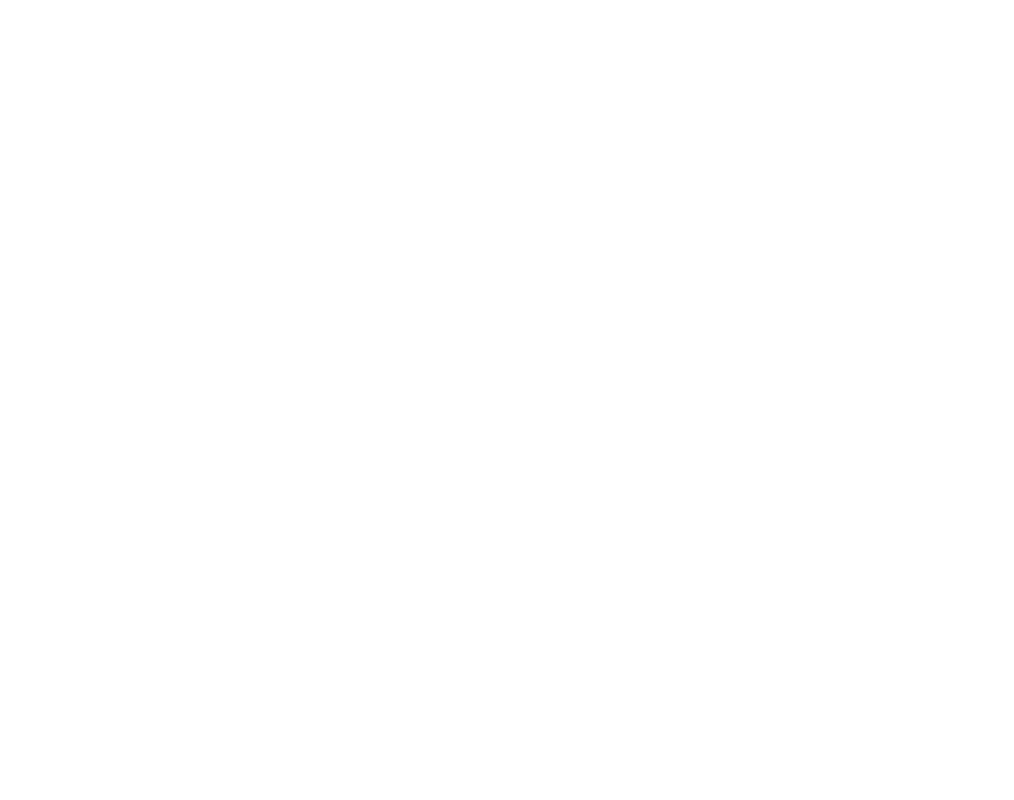
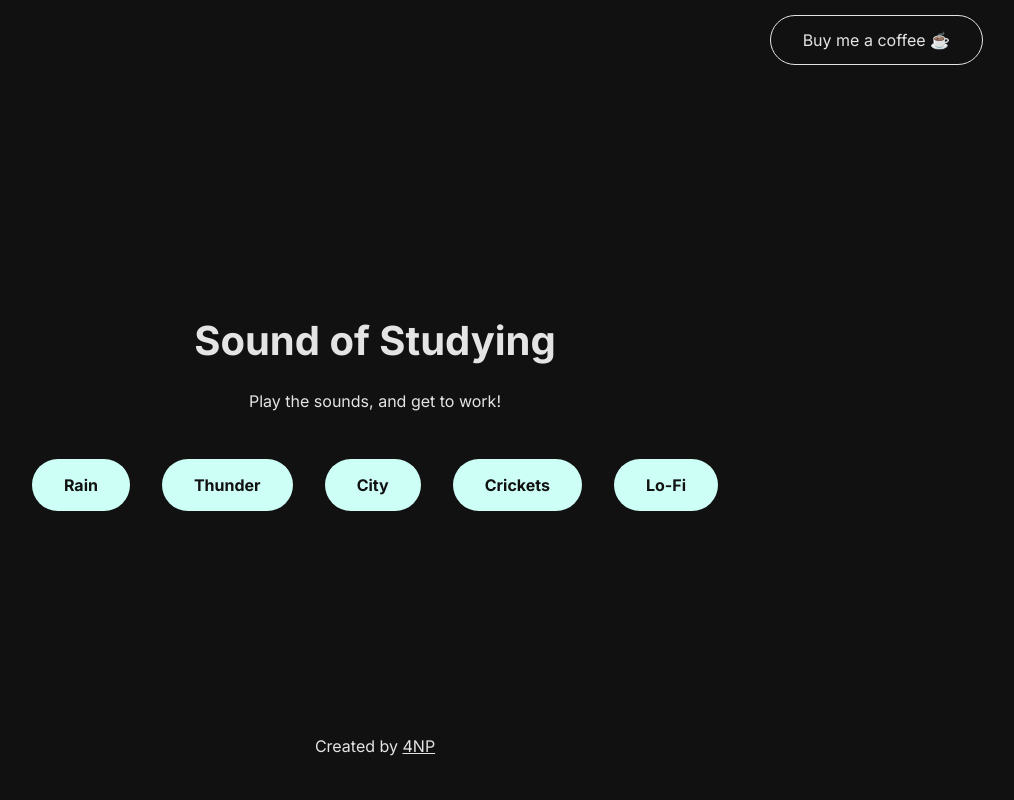
Before and after one commit to 4npdev/soundofstudying, a plain HTML site: page index.html in a window 1280 px wide. Shown: the whole page, without its empty margins (265-1279 px from the left). Drawn offline with Linux system fonts and the light colour scheme; a web font is replaced by a local one.

Commit message:
Finished basic site layout

```diff
--- a/index.html
+++ b/index.html
@@ -6,8 +6,28 @@
     <title>Sound of studying</title>
 
     <link rel="stylesheet" href="style.css">
+    <link href="https://fonts.googleapis.com/css2?family=DM+Mono:ital,wght@0,300;0,400;0,500;1,300;1,400;1,500&family=Inter:ital,opsz,wght@0,14..32,100..900;1,14..32,100..900&display=swap" rel="stylesheet">
 </head>
 <body>
+    <header>
+        <a href="">Buy me a coffee ☕</a>
+    </header>
+    <main>
+        <div class="main-text-area">
+            <h1>Sound of Studying</h1>
+            <p>Play the sounds, and get to work!</p>
+        </div>
+        <div class="btn-area">
+            <button>Rain</button>
+            <button>Thunder</button>
+            <button>City</button>
+            <button>Crickets</button>
+            <button>Lo-Fi</button>
+        </div>
+    </main>
+    <footer>
+        <p>Created by <a href="https://www.4np.dev">4NP</a></p>
+    </footer>
     <script src="script.js"></script>
 </body>
 </html>
--- a/style.css
+++ b/style.css
@@ -0,0 +1,87 @@
+:root {
+    --background: #111111;
+    --text: #e4e4e4;
+    --primary: #cdfff7;
+}
+
+*,*::before,*::after {
+    box-sizing: border-box;
+}
+
+body {
+    font-family: "Inter", sans-serif;
+    margin: 0;
+    color: var(--text);
+    background: var(--background);
+    display: grid;
+    min-height: 100svh;
+    grid-template-rows: 5rem auto 5rem;
+}
+
+header {
+    display: flex;
+    align-items: center;
+    justify-content: end;
+    padding: 2rem;
+}
+
+header a {
+    color: var(--text);
+    text-decoration: none;
+    border: 1px solid var(--text);
+    border-radius: 50px;
+    padding: 1rem 2rem;
+    line-height: 1;
+    transition: background 0.2s ease, color 0.2s ease;
+}
+
+header a:hover {
+    background: var(--text);
+    color: var(--background);
+}
+
+main {
+    display: flex;
+    flex-direction: column;
+    justify-content: center;
+    align-items: center;
+    gap: 2rem;
+}
+
+.main-text-area {
+    text-align: center;
+}
+
+.main-text-area h1 {
+    font-size: 2.5rem;
+}
+
+.main-text-area p {
+    font-size: 1rem;
+}
+
+.btn-area {
+    display: flex;
+    gap: 2rem;
+}
+
+.btn-area button {
+    padding: 1rem 2rem;
+    font-size: 1rem;
+    border-radius: 50px;
+    background: var(--primary);
+    border: none;
+    cursor: pointer;
+    color: var(--background);
+    font-weight: 700;
+    font-family: inherit;
+}
+
+footer {
+    display: flex;
+    justify-content: center;
+}
+
+footer a {
+    color: var(--text);
+}
```
